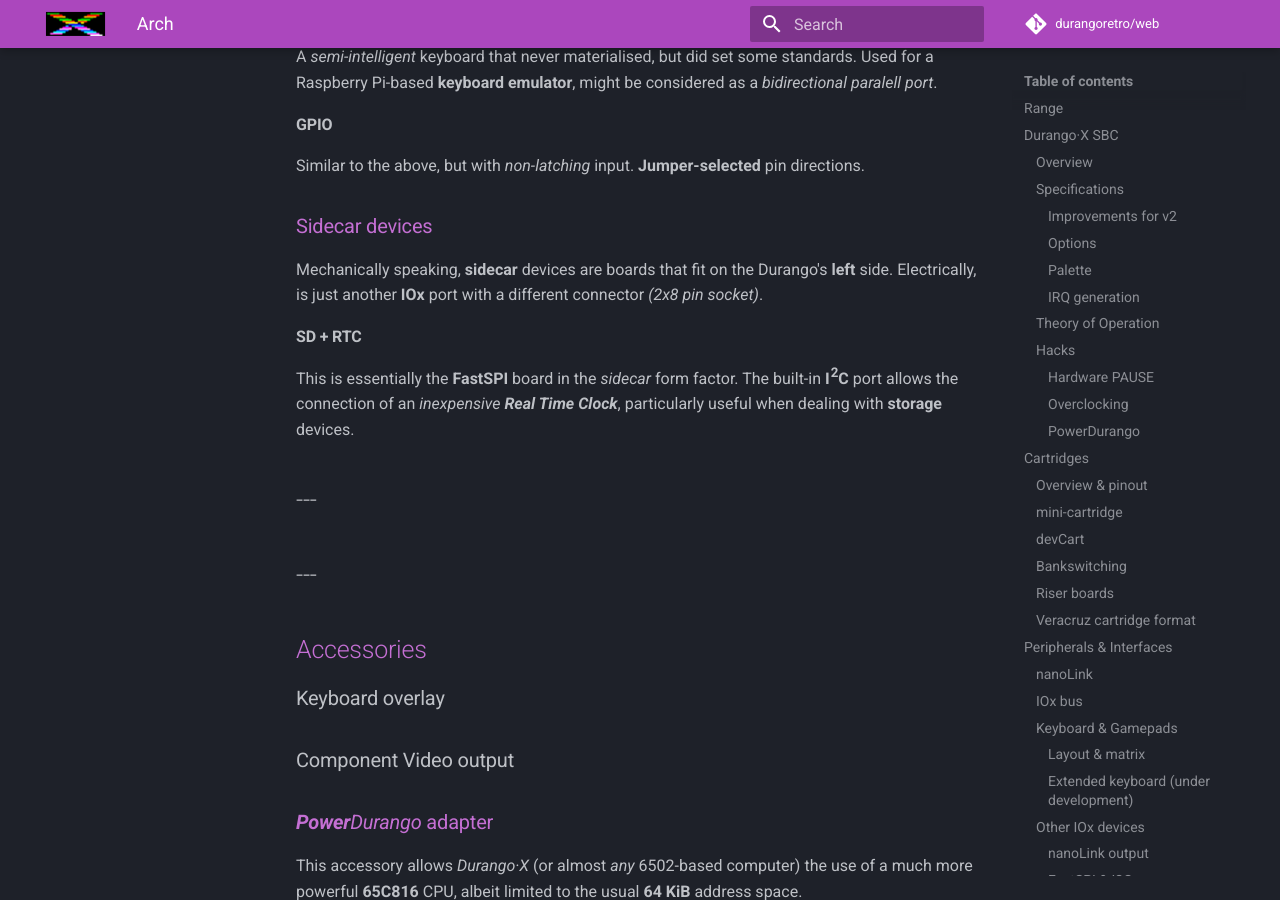
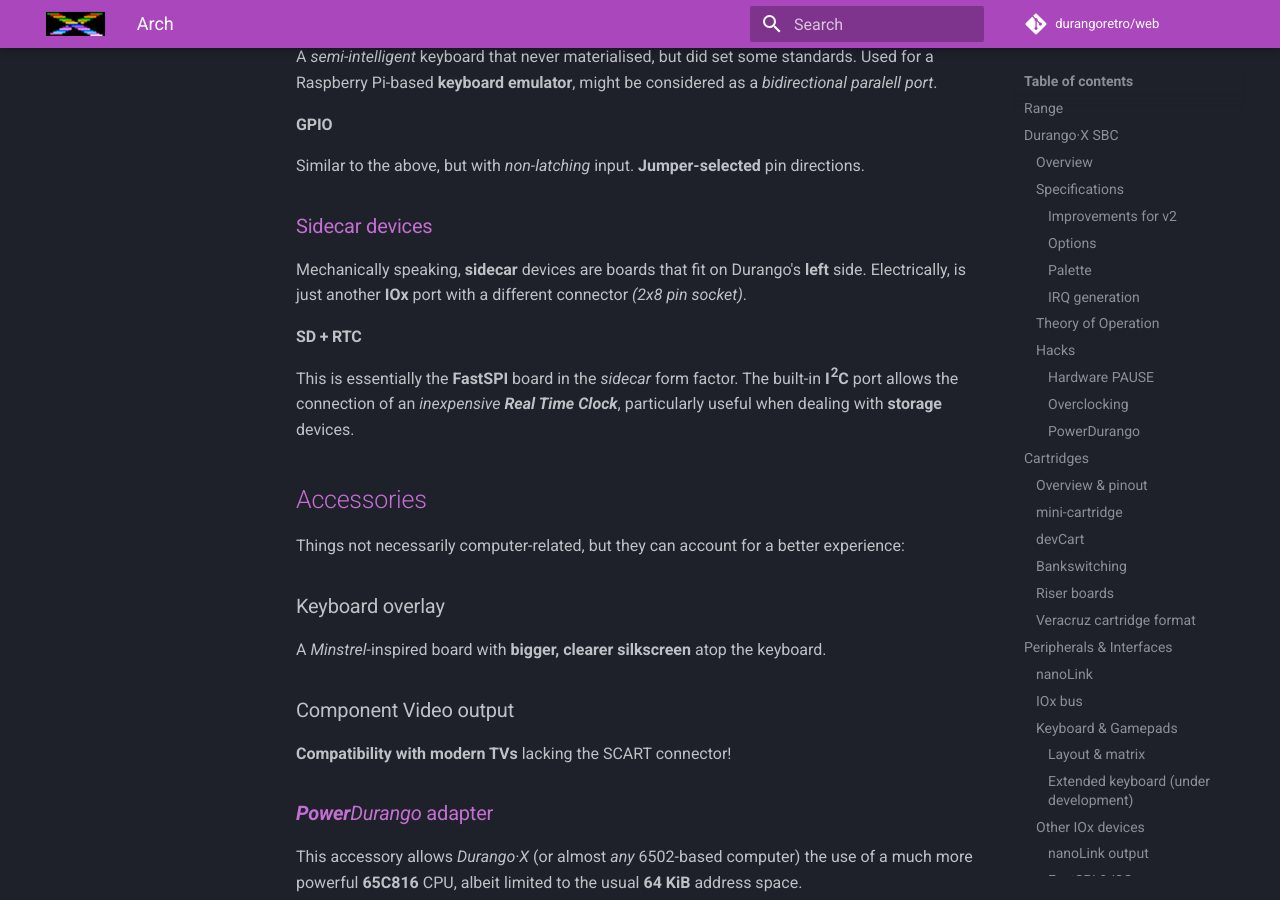
Before and after one commit to durangoretro/web, an MkDocs documentation site: the page built from docs/hard/arch.md, in a window 1280 px wide and 900 px high, scrolled down 6070 px. Built offline with MkDocs 1.6.1 and Material for MkDocs 9.7.7, drawn with Linux system fonts in a browser that asks for light colours; comment, search, counter and statistics services are not loaded; some of the changed text lies outside the part shown.

Commit message:
finish for architecture

```diff
--- a/docs/hard/arch.md
+++ b/docs/hard/arch.md
@@ -14,7 +14,7 @@
 choose the desired set of features, or deal with _alternative_ models:
 
 - **Durango·_X_**: Fully featured computer with both HIRES and colour video modes.
-- **Durango·_S_**: No HIRES, only colour video mode (128 x 128 px, [16 colour](dx/palette.md).
+- **Durango·_S_**: No HIRES, only colour video mode (128 x 128 px, [16 colours](dx/palette.md)).
 - **Durango·_R_**: No colour, just HIRES video mode (256 x 256 px, monochrome) and _somewhat reduced component count_.
 - **Durango·_C_**: Simplified, GAL-based version of _·X_ with _a lot_ less soldering. ***(under development)***
 - **Durango _Pocket_**: _Handheld_ **2 MHz** version, although not ~~fully~~ compatible. ***(under development)***
@@ -258,14 +258,18 @@
 **I<sup>2</sup>C** port allows the connection of an _inexpensive **Real Time Clock**_,
 particularly useful when dealing with **storage** devices.
 
----
----
----
----
 ## [Accessories](acc.md)
 
+Things not necessarily computer-related, but they can account for a better experience:
+
 ### Keyboard overlay
+
+A _Minstrel_-inspired board with **bigger, clearer silkscreen** atop the keyboard.
+
 ### Component Video output
+
+**Compatibility with modern TVs** lacking the SCART connector!
+
 ### [_**Power**Durango_ adapter](dx/power.md)
 
 This accessory allows _Durango·X_ (or almost _any_ 6502-based computer) the use of a
```
Also changed, not shown: other parts of docs/hard/arch.md (+1 -1 lines).
